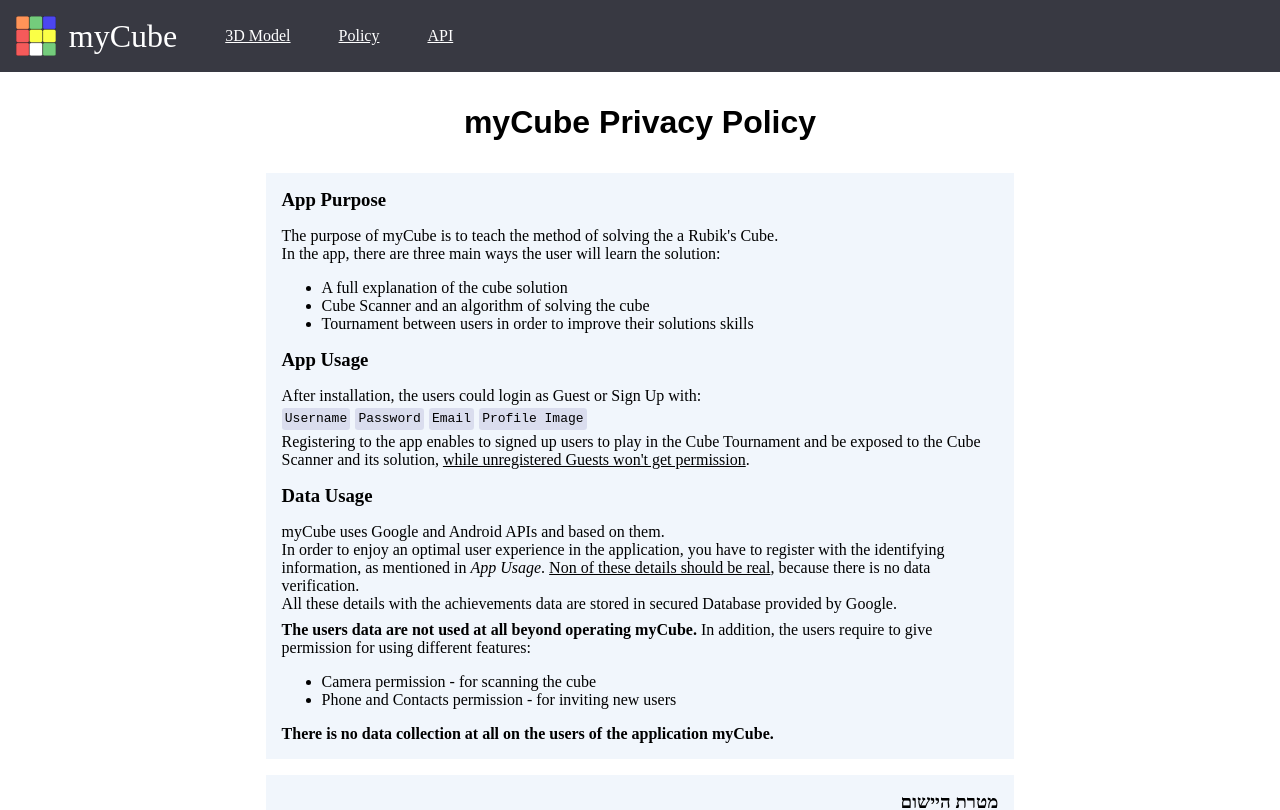
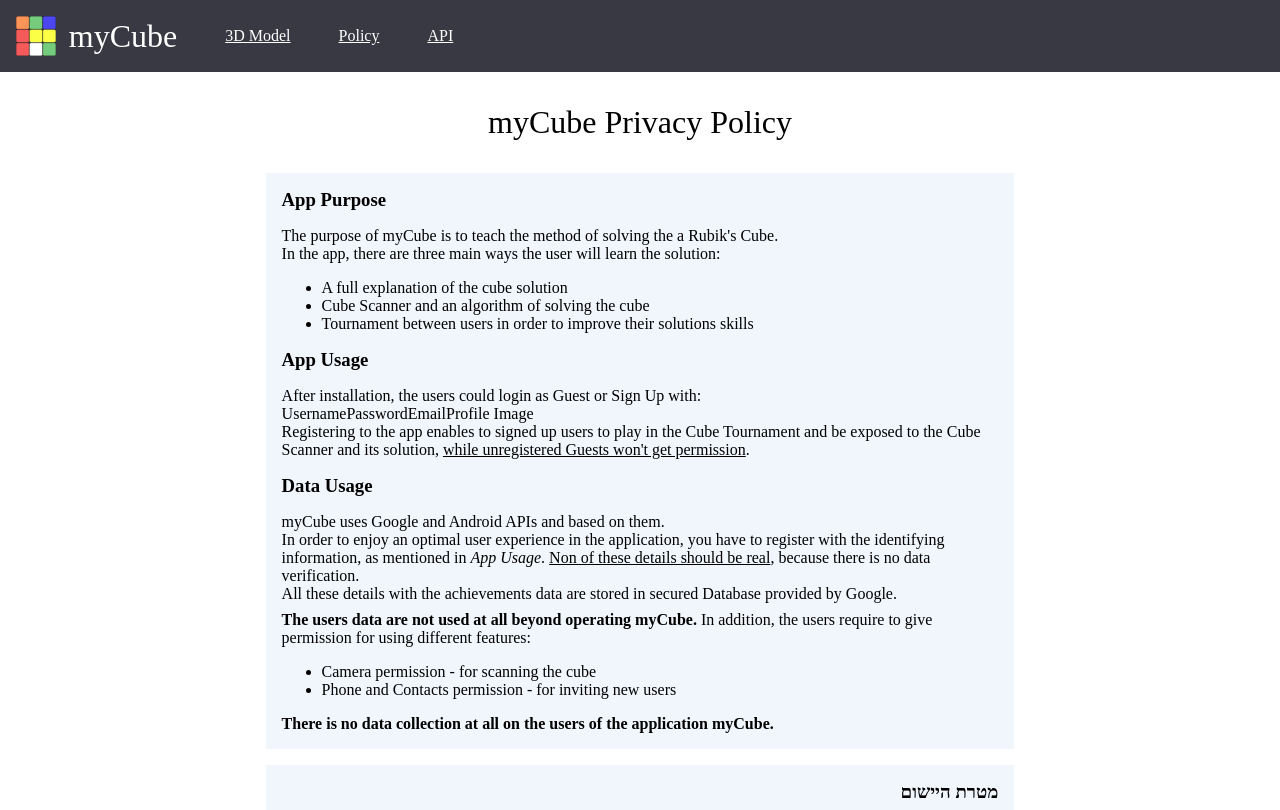
Before and after one commit to zivrefaeli/myCube, a React (Create React App) app: page /policy in a window 1280 px wide. Shown: the top 810 px of the page. Built offline with nearby package versions, Linux system fonts and the light colour scheme.

Commit message:
change web style

```diff
--- a/public/header.css
+++ b/public/header.css
@@ -1,7 +1,3 @@
-:root {
-    --gs: .8rem;
-}
-
 .header {
     background-color: rgb(56, 57, 66);
     display: flex;
@@ -32,7 +28,7 @@
 
 .logo {
     display: flex;
-    gap: var(--gs);
+    gap: .8rem;
     align-items: center;
     color: white;
     font-size: 2rem;
--- a/src/styles/home.css
+++ b/src/styles/home.css
@@ -0,0 +1,105 @@
+:root {
+    --angle: 10deg;
+    --bs: 1px; /* border size */
+}
+
+@font-face {
+    font-family: 'Walbaum';
+    src: url(../assets/Walbaum.ttf);
+}
+
+.home-title {
+    font-family: 'Walbaum';
+    margin: calc(3 * var(--ms)) 0;
+    text-align: center;
+    font-weight: normal;
+}
+
+.wrapper {
+    width: 60%;
+    display: flex;
+    flex-direction: column;
+    gap: var(--ms);
+    transition: .5s;
+}
+
+.explain>p {
+    width: 100%;
+    display: flex;
+    flex-direction: column;
+}
+
+.explain img {
+    width: 30%;
+    align-self: center;
+    cursor: pointer;
+    margin-top: var(--ms);
+}
+
+h2.sub-title {
+    font-size: 1.5rem;
+    font-family: 'Bahnschrift';
+    font-weight: lighter;
+    color: #02203c;
+}
+
+.screens {
+    display: flex;
+    gap: var(--ms);
+    justify-content: center;
+}
+
+.screens:hover>:not(:hover) {
+    filter: blur(1px);
+}
+
+img.screen {
+    width: calc((100% - 2 * var(--ms) - 6 * var(--bs)) / 3);
+    border: var(--bs) solid #cecece;
+    transition: .5s;
+    cursor: pointer;
+    z-index: 1;
+    user-select: none;
+}
+
+img.screen:hover {
+    z-index: 2;
+    box-shadow: 0px 0px 2rem .1rem rgba(80, 80, 80, 0.25);
+    border: none;
+}
+
+img.screen:first-child:hover {
+    transform: rotateZ(calc(-1 * var(--angle)));
+}
+
+img.screen:nth-child(2):hover {
+    transform: translateY(-1rem);
+}
+
+img.screen:last-child:hover {
+    transform: rotateZ(var(--angle));
+}
+
+@media (max-width: 800px) {
+    .wrapper {
+        width: 80%;
+    }
+
+    .explain img {
+        width: 40%;
+    }
+}
+
+@media (max-width: 600px) {
+    .wrapper {
+        width: 100%;
+    }
+
+    .explain img {
+        width: 50%;
+    }
+
+    img.screen:hover {
+        box-shadow: 0px 0px 1rem .1rem rgba(80, 80, 80, 0.25);
+    }
+}
--- a/src/styles/index.css
+++ b/src/styles/index.css
@@ -1,10 +1,15 @@
 :root {
-    --ms: 1rem;
+    --ms: 1rem; /* margin size */
 }
 
 * :not(ul, li) {
     margin: 0;
     padding: 0;
+}
+
+body {
+    overflow-x: hidden;
+    scroll-behavior: smooth;
 }
 
 div#root {
@@ -16,5 +21,22 @@
 
 .title {
     text-align: center;
-    font-family: sans-serif;
+    font-family: 'Agency FB';
+    font-weight: normal;
+    margin: var(--ms) 0;
 }
+
+.content {
+    display: flex;
+    flex-direction: column;
+    gap: var(--ms);
+    width: 60%;
+    user-select: none;
+    align-items: center;
+}
+
+@media (max-width: 600px) {
+    .content {
+        width: 100%;
+    }
+}
--- a/src/styles/model.css
+++ b/src/styles/model.css
@@ -1,8 +1,28 @@
-.wrapper {
+.model-wrapper {
     width: 100%;
     height: 50vh;
 }
 
-/* canvas {
-    background-color: rgb(206, 247, 253);
-} */
+.model-wrapper>* {
+    box-shadow: 0 0 .4rem rgb(0, 0, 0, 0.1);
+}
+
+canvas {
+    background-color: rgb(220, 251, 255);
+}
+
+p.start {
+    align-self: flex-start;
+}
+
+.buttons {
+    display: flex;
+    flex-wrap: wrap;
+    align-items: center;
+    gap: .5rem;
+}
+
+.buttons>button {
+    padding: .4rem .6rem;
+    cursor: pointer;
+}
--- a/src/styles/policy.css
+++ b/src/styles/policy.css
@@ -1,15 +1,3 @@
-.content {
-    display: flex;
-    flex-direction: column;
-    gap: var(--ms);
-    width: 60%;
-    user-select: none;
-}
-
-.content .title {
-    margin: var(--ms) 0;
-}
-
 .policy {
     background-color: rgb(241, 246, 252);
     padding: var(--ms);
@@ -28,12 +16,7 @@
 .policy div:hover {
     padding: 1rem;
     border-radius: .4rem;
-    box-shadow: 1px 1px .6rem rgb(177, 177, 177);
-}
-
-.policy>h2 {
-    text-decoration: underline;
-    font-family: monospace;
+    box-shadow: 0 0 .5rem rgb(0, 0, 0, 0.1);
 }
 
 .policy>h3 {
@@ -52,14 +35,14 @@
     direction: rtl;
 }
 
-.app-inputs {
+.inputs {
     display: flex;
     gap: .3rem;
     font-family: monospace;
     margin: .2rem 0;
 }
 
-.app-inputs>span {
+.inputs>span {
     display: flex;
     align-items: center;
     text-align: center;
@@ -68,13 +51,6 @@
     border-radius: .2rem;
 }
 
-.hebrew .app-inputs {
+.hebrew .inputs {
     font-family: 'Aharoni';
 }
-
-
-@media (max-width: 600px) {
-    .content {
-        width: 100%;
-    }
-}
```
